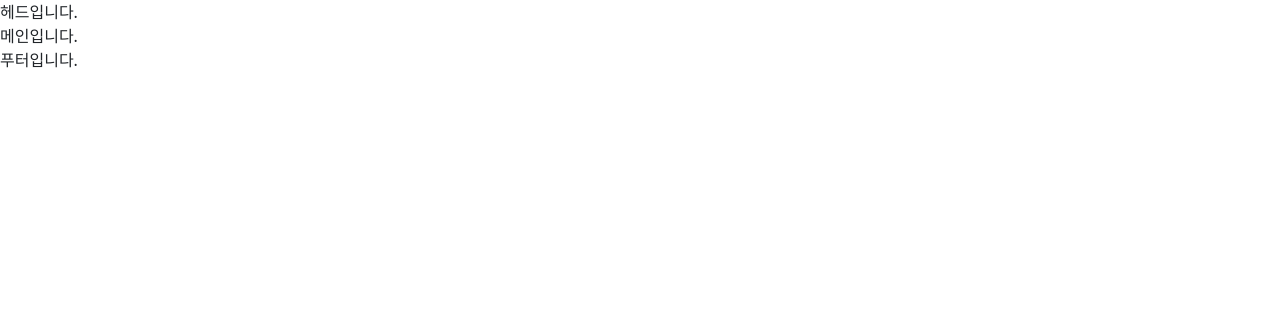
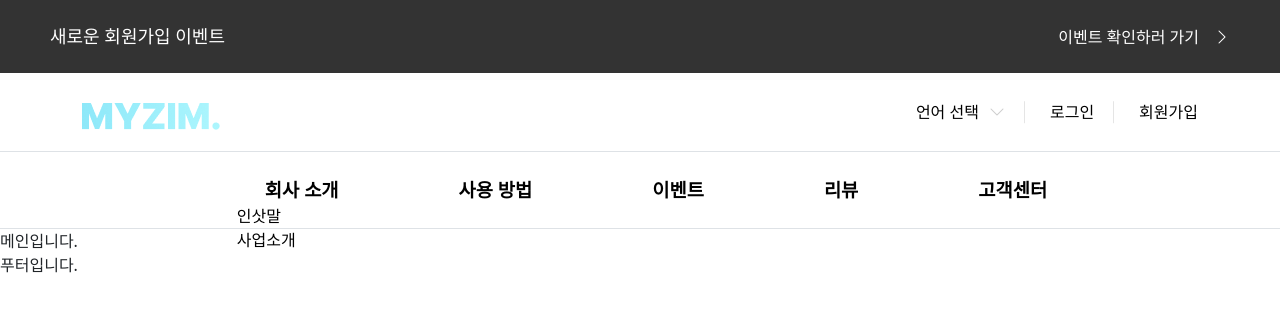
Before and after one commit to ssumiz/react_myzim, a React app: page / in a window 1280 px wide. Built offline with nearby package versions, Linux system fonts and the light colour scheme; a web font is replaced by a local one.

Commit message:
헤더진행중

```diff
--- a/public/index.html
+++ b/public/index.html
@@ -32,7 +32,7 @@
     rel="stylesheet">
 
   <!-- 부트스트랩, 부트스트랩아이콘 npm 설치  -->
-
+  <link rel="stylesheet" href="https://cdn.jsdelivr.net/npm/bootstrap-icons@1.11.2/font/bootstrap-icons.min.css">
   <title>React App</title>
 </head>
 
--- a/src/component/Head.js
+++ b/src/component/Head.js
@@ -1,9 +1,13 @@
 import React from 'react';
+
+import Tb from '../sj_component/TopBanner';
+import Hd from '../sj_component/Header';
 
 function Head(props) {
     return (
         <div>
-            헤드입니다.
+            <Tb />
+            <Hd />
         </div>
     );
 }
--- a/src/css/index.css
+++ b/src/css/index.css
@@ -11,3 +11,12 @@ code {
   font-family: source-code-pro, Menlo, Monaco, Consolas, 'Courier New',
     monospace;
 }
+
+a {
+  text-decoration: none !important;
+  color: #000 !important;
+}
+
+ul {
+  list-style: none;
+}
--- a/src/index.js
+++ b/src/index.js
@@ -5,7 +5,7 @@ import ReactDOM from 'react-dom/client';
 import './css/index.css';
 
 import './sass/jh.scss';
-import './sass/sj.module.scss';
+import cb from './sass/sj.module.scss';
 import './sass/yn.scss';
 
 import 'bootstrap/dist/css/bootstrap.min.css';
--- a/src/sass/sj.module.scss
+++ b/src/sass/sj.module.scss
@@ -0,0 +1,28 @@
+div.CutBanner {
+    background-color: #333;
+    height: 73.32px;
+    padding: 0 50px;
+
+    h2 {
+        font-size: 18px;
+        color: #fff;
+    }
+
+    div.rightmenu {
+        a {
+            color: #fff !important;
+
+            &:first-child {
+                display: inline-block;
+                margin-right: 15px;
+            }
+
+            &:last-child {
+                span {
+                    display: inline-block;
+                    text-indent: -9999em;
+                }
+            }
+        }
+    }
+}
--- /dev/null
+++ b/src/sass/sj_h1.module.scss
@@ -0,0 +1,38 @@
+div.header1 {
+    padding: 15px 0;
+
+    .logo {
+        >a {
+            display: block;
+        }
+    }
+    .hrmenu {
+        a {
+            &:not(:last-child) {
+                margin-right: 45px;
+                position: relative;
+            }
+
+            &:not(:last-child)::after {
+                content: '';
+                position: absolute;
+                right: -20px;
+                top: 50%;
+                transform: translateY(-50%);
+                display: block;
+                width: 1px;
+                height: 90%;
+                background-color: rgba(0,0,0,.1);
+            }
+
+            &:first-child {
+                i {
+                    &::before {
+                        color: rgba(0,0,0,.2);
+                        margin-left: 10px;
+                    }
+                }
+            }
+        }
+    }
+}
--- /dev/null
+++ b/src/sass/sj_h2.module.scss
@@ -0,0 +1,18 @@
+.header2 {
+    ul#gnb {
+        >li.menu {
+            position: relative;
+
+            >a {
+                font-size:18.72px;
+                font-weight: 700;
+                padding: 0 60px;
+
+            }
+
+            ul.smenu {
+                position: absolute;
+            }
+        }
+    }
+}
--- /dev/null
+++ b/src/sj_component/Header.js
@@ -0,0 +1,14 @@
+import React from 'react';
+import H1 from './Header01';
+import H2 from './Header02';
+
+const Header = () => {
+    return (
+        <header>
+            <H1 />
+            <H2 />
+        </header>
+    );
+};
+
+export default Header;
--- /dev/null
+++ b/src/sj_component/Header01.js
@@ -0,0 +1,22 @@
+import React from 'react';
+
+import hd1 from '../sass/sj_h1.module.scss';
+
+const Header01 = () => {
+    return (
+    <div className = { `${hd1.header1} border-bottom`}>
+        <div className = "container d-flex justify-content-between align-items-center">
+            <h1 className = {`${hd1.logo} m-0`}><a href="#"><img src="/img/sj_img/logo.png" alt="logo" /></a></h1>
+            <div className = {`${hd1.hrmenu} d-flex`}>
+                <a href="#"><span>언어 선택</span>
+                            <i class="bi bi-chevron-down"></i>
+                            </a>
+                <a href="#">로그인</a>
+                <a href="#">회원가입</a>
+            </div>
+        </div>
+    </div>
+    );
+};
+
+export default Header01;
--- /dev/null
+++ b/src/sj_component/Header02.js
@@ -0,0 +1,26 @@
+import React from 'react';
+
+import H2 from '../sass/sj_h2.module.scss';
+
+const Header02 = () => {
+    return (
+        <div className = {`${H2.header2} border-bottom py-4`}>
+            <div className="container">
+            <ul id = {`${H2.gnb}`} className = "d-flex justify-content-center align-items-center m-0">
+                <li className={H2.menu}><a href="#">회사 소개</a>
+                <ul className = {H2.smenu}>
+                    <li><a href="#">인삿말</a></li>
+                    <li><a href="#">사업소개</a></li>
+                </ul>
+                </li>
+                <li className={H2.menu}><a href="#">사용 방법</a></li>
+                <li className={H2.menu}><a href="#">이벤트</a></li>
+                <li className={H2.menu}><a href="#">리뷰</a></li>
+                <li className={H2.menu}><a href="#">고객센터</a></li>
+            </ul>
+            </div>
+        </div>
+    );
+};
+
+export default Header02;
--- a/src/sj_component/TopBanner.js
+++ b/src/sj_component/TopBanner.js
@@ -1,12 +1,16 @@
 import React from 'react';
+import cb from '../sass/sj.module.scss';
 
 const TopBanner = () => {
     return (
-        <div>
-            <h2>새로운 회원가입 이벤트</h2>
-            <div>
+        <div className = {`${cb.CutBanner} d-flex justify-content-between align-items-center`}>
+            <h2 className = "m-0">새로운 회원가입 이벤트</h2>
+            <div className={cb.rightmenu}>
                 <a href="#">이벤트 확인하러 가기</a>
-
+                <a href="#">
+                    <span>이동</span>
+                    <i className="bi bi-chevron-right"></i>
+                </a>
             </div>
         </div>
     );
```
